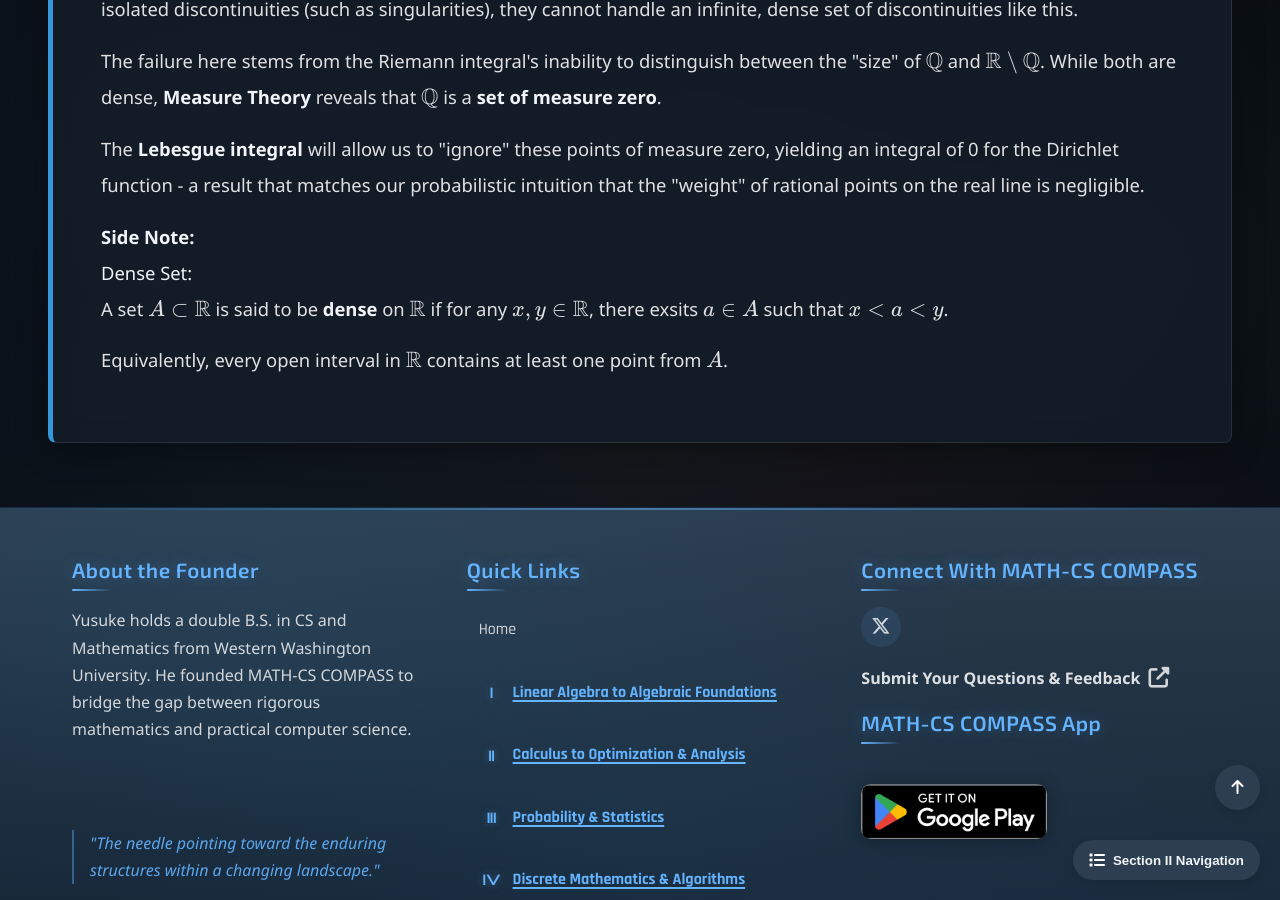
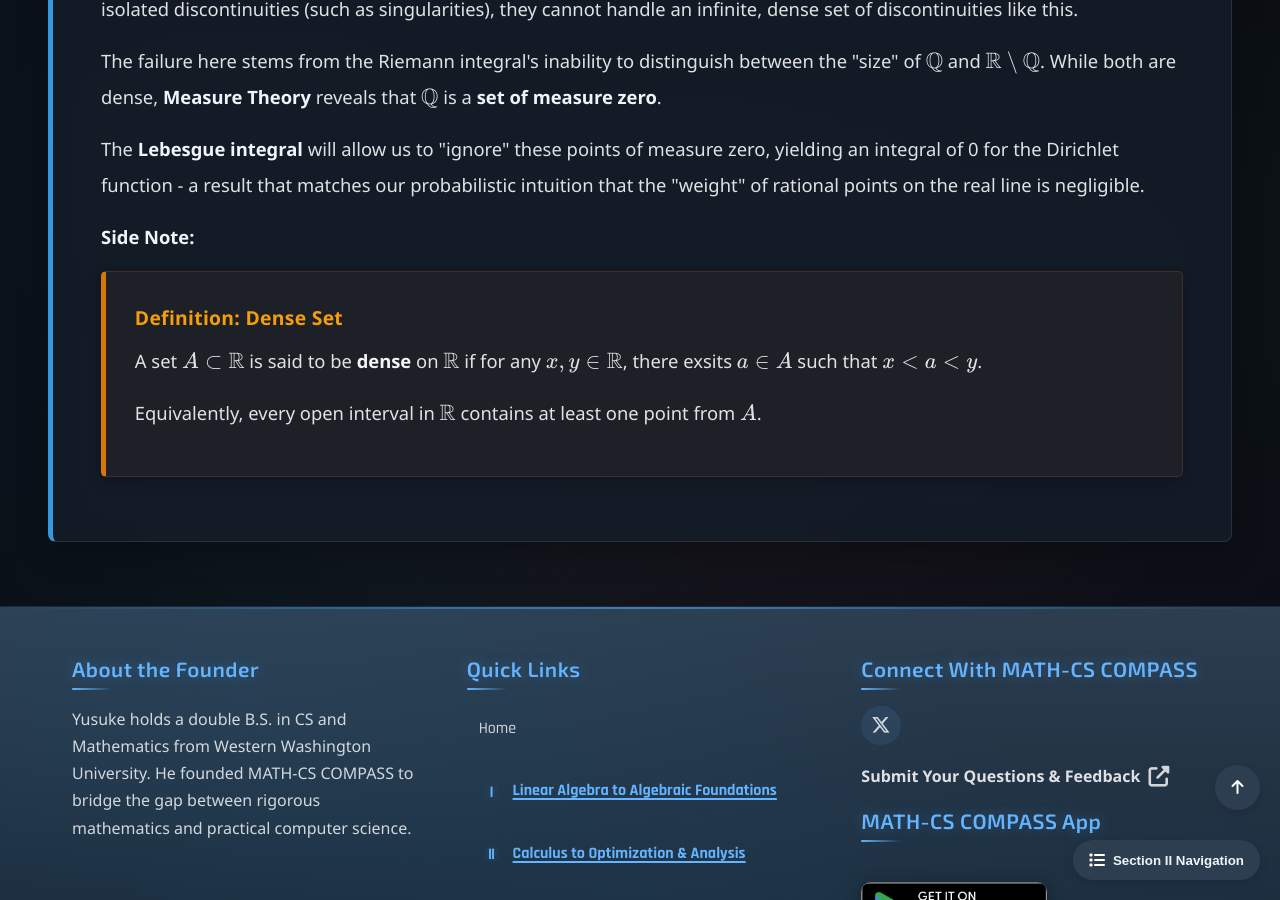
Before and after one commit to Yusukey01/yusukey01.github.io, a Jekyll site: the page built from Mathematics/Calculus/riemann.html, in a window 1280 px wide and 900 px high, scrolled down 6068 px. Built offline with Jekyll 4.4.1, drawn with Linux system fonts in a browser that asks for light colours.

Commit message:
fixed critical math issues

```diff
--- a/Mathematics/Calculus/riemann.html
+++ b/Mathematics/Calculus/riemann.html
@@ -236,8 +236,8 @@ uses_python: false
                 </p>
 
                 <strong>Side Note:</strong>
-                <div class="definition">
-                    <span class="definition-title">Dense Set:</span>
+                <div class="theorem">
+                    <span class="theorem-title">Definition: Dense Set</span>
                     <p>
                         A set \(A \subset \mathbb{R}\) is said to be <strong>dense</strong> on \(\mathbb{R}\) if for any
                         \(x, y \in \mathbb{R}\), there exsits \(a \in A\) such that \(x < a < y\).
```
